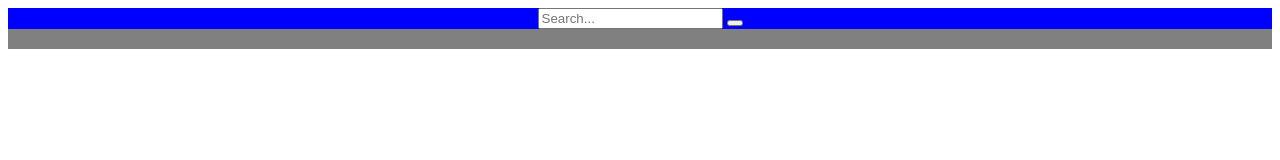
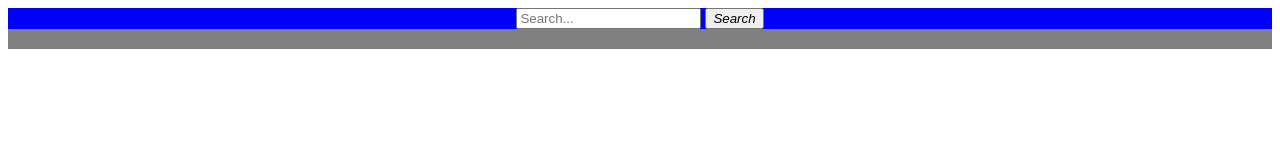
Before and after one commit to FrankzeeTank/FrankzeeTank.github.io, a plain HTML site: page index.html in a window 1280 px wide. Drawn offline with Linux system fonts and the light colour scheme.

Commit message:
Update index.html

```diff
--- a/index.html
+++ b/index.html
@@ -12,8 +12,10 @@
   <body>
     <div class="wrapper">
       <div class="topnav">
-        <input type="text" placeholder="Search..." name="search">
-        <button type="submit"><i class="fa fa-search"></i></button>
+        <form action="/action_page.php">
+          <input type="text" placeholder="Search..." name="search">
+          <button type="submit"><i class="fa fa-search">Search</i></button>
+        </form>
       </div>
       <div class="header">
       </div>
```
